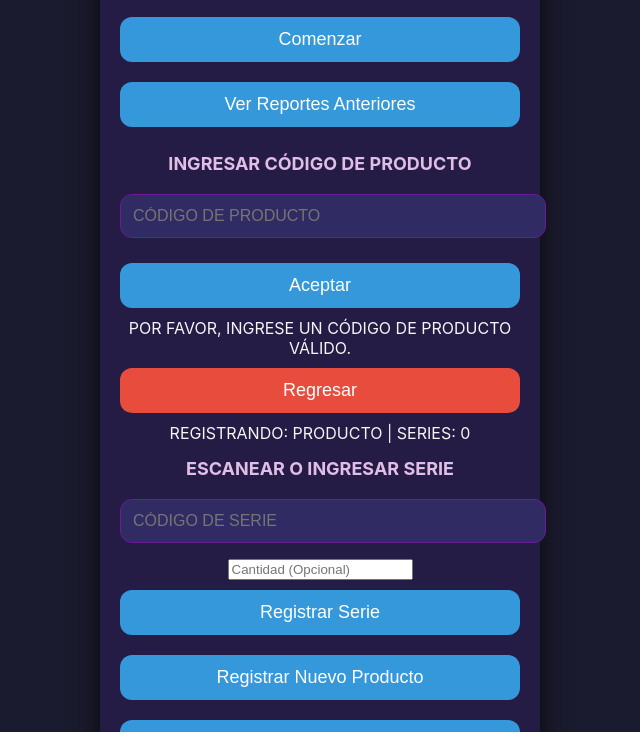
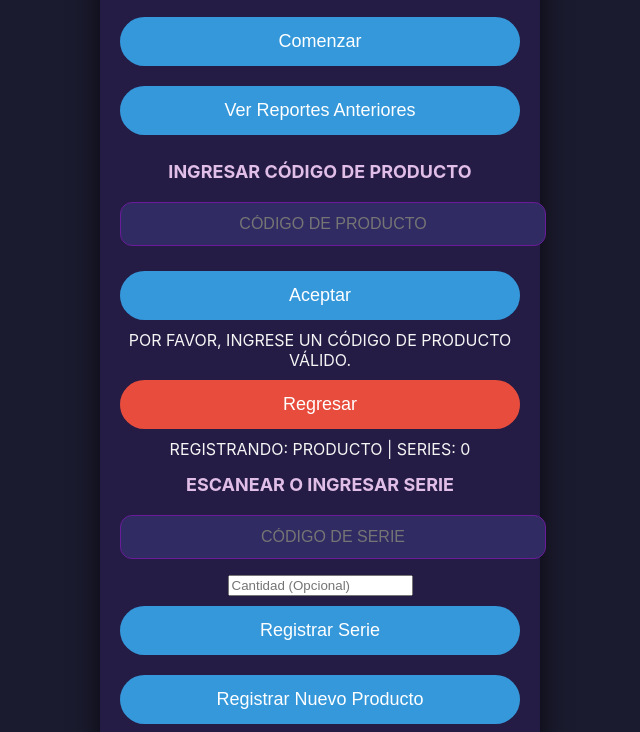
Before and after one commit to marckcortsi/123, a plain HTML site: page index.html in a window 1280 px wide. Shown: the part 98-830 px from the top of the page, without its empty margins (320-960 px from the left). Drawn offline with nearby package versions, Linux system fonts and the light colour scheme.

Commit message:
Actualizar style.css

```diff
--- a/style.css
+++ b/style.css
@@ -32,12 +32,14 @@ h1 {
     padding: 15px;
     margin-bottom: 10px;
     border-radius: 20px 20px 0 0;
+    text-align: center;
 }
 
 h2 {
     font-size: 18px;
     color: #e1bee7;
     margin-bottom: 20px;
+    text-align: center;
 }
 
 input[type="text"] {
@@ -49,6 +51,7 @@ input[type="text"] {
     background-color: #302b63;
     color: #ffffff;
     font-size: 16px;
+    text-align: center; /* Centra el texto dentro del input */
     text-transform: uppercase;
 }
 
@@ -57,13 +60,14 @@ button {
     width: 100%; /* Botones al ancho completo del contenedor */
     padding: 12px;
     margin: 10px 0;
-    border-radius: 12px;
+    border-radius: 30px; /* Bordes completamente redondeados */
     background-color: #3498db;
     color: #ffffff;
     font-size: 18px;
-    border: none;
+    border: 2px solid transparent; /* Agregar un borde transparente por si se necesita hover */
     cursor: pointer;
-    transition: background-color 0.3s ease;
+    transition: background-color 0.3s ease, border-color 0.3s ease;
+    text-align: center; /* Asegura que el texto esté centrado */
 }
 
 button.red-button {
@@ -72,10 +76,15 @@ button.red-button {
 
 button:hover {
     background-color: #2980b9;
+    border-color: #2980b9; /* Cambia el color del borde al hacer hover */
 }
 
 button.red-button:hover {
     background-color: #c0392b;
+}
+
+button:active {
+    transform: translateY(2px); /* Agregar efecto de presión */
 }
 
 /* Responsive Styles */
```
